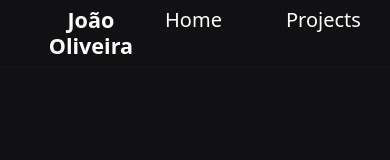
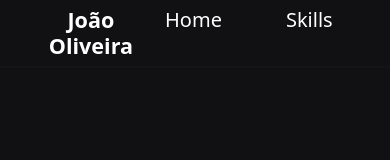
Before and after one commit to oliveira002/oliveira002, a React (Vite) app: page / in a window 390 px wide. Shown: the top 160 px of the page. Built offline with nearby package versions, Linux system fonts and the light colour scheme.

Commit message:
Missing Responsiveness

```diff
--- a/src/components/about/About.jsx
+++ b/src/components/about/About.jsx
@@ -60,7 +60,7 @@ export const About = () => {
 
 
     return(
-        <div className="fix4" id = "about">
+        <div className="fix4" id = "skills">
             <div className="selection2">
                 <div className="oioi">
                     <div ref = {fst} className="mt-3 impar">
--- a/src/components/contact/Contact.jsx
+++ b/src/components/contact/Contact.jsx
@@ -4,6 +4,7 @@ import './contact.css'
 import {useRef, useState } from "react";
 import { useEffect } from "react";
 import { faDownload, faLocation, faLocationDot } from "@fortawesome/free-solid-svg-icons";
+import resume from '../../../public/resume.pdf';
 
 
 export const Contact = () => {
@@ -56,10 +57,10 @@ export const Contact = () => {
             <nav className = "d-flex flex-column par" ref={snd}>
                 <ul className = "links2">
                     <li> <a href= "#home" className="h5 reset">Home</a></li>
-                    <li> <a href= "#projectos" className="h5 reset">Skills</a></li>
+                    <li> <a href= "#skills" className="h5 reset">Skills</a></li>
                     <li> <a href= "#projectos" className="h5 reset">Projects</a></li>
                     <li> <a href= "#about" className="h5 reset">About Me</a></li>
-                    <li> <a href= "#" className="h5 reset">Resume</a></li>
+                    <li> <a href={resume} target="_blank" className="h5 reset">Resume</a></li>
                 </ul>
             </nav>
         </footer>
--- a/src/components/header/Navbar.jsx
+++ b/src/components/header/Navbar.jsx
@@ -1,6 +1,7 @@
 import React from "react";
 import { FontAwesomeIcon } from '@fortawesome/react-fontawesome'
 import './header.css'
+import resume from '../../../public/resume.pdf';
 
 export const Navbar = () => {
     return(
@@ -10,9 +11,10 @@ export const Navbar = () => {
                 <nav className = "d-flex">
                     <ul className = "links">
                         <li> <a href= "#home" className="h5 reset">Home</a></li>
+                        <li> <a href= "#skills" className="h5 reset">Skills</a></li>
                         <li> <a href= "#projectos" className="h5 reset">Projects</a></li>
                         <li> <a href= "#about" className="h5 reset">About Me</a></li>
-                        <li> <a href= "#" className="h5 reset">Resume</a></li>
+                        <li> <a href={resume} target="_blank" className="h5 reset">Resume</a></li>
                     </ul>
                 </nav>
         </header>
```
